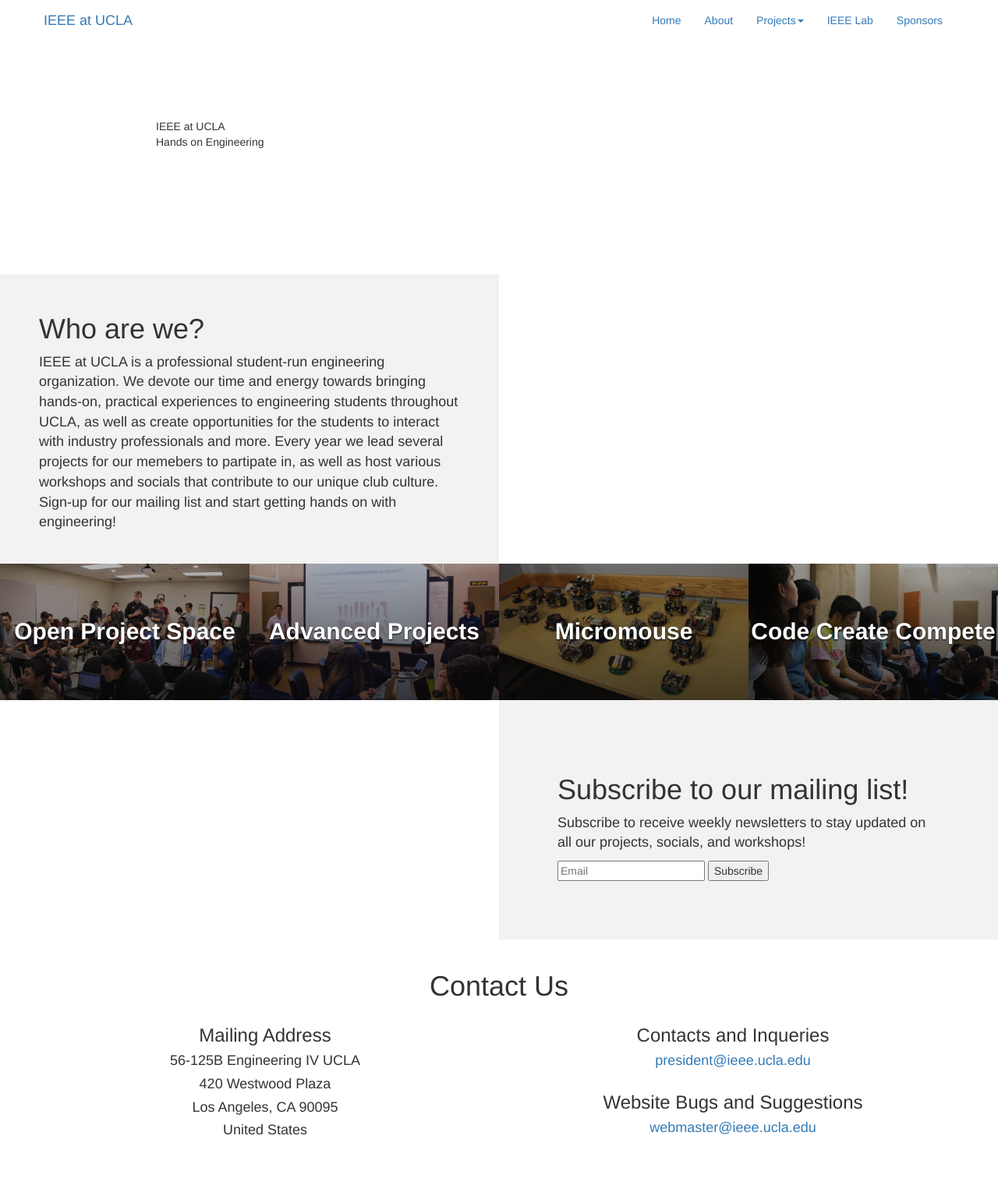
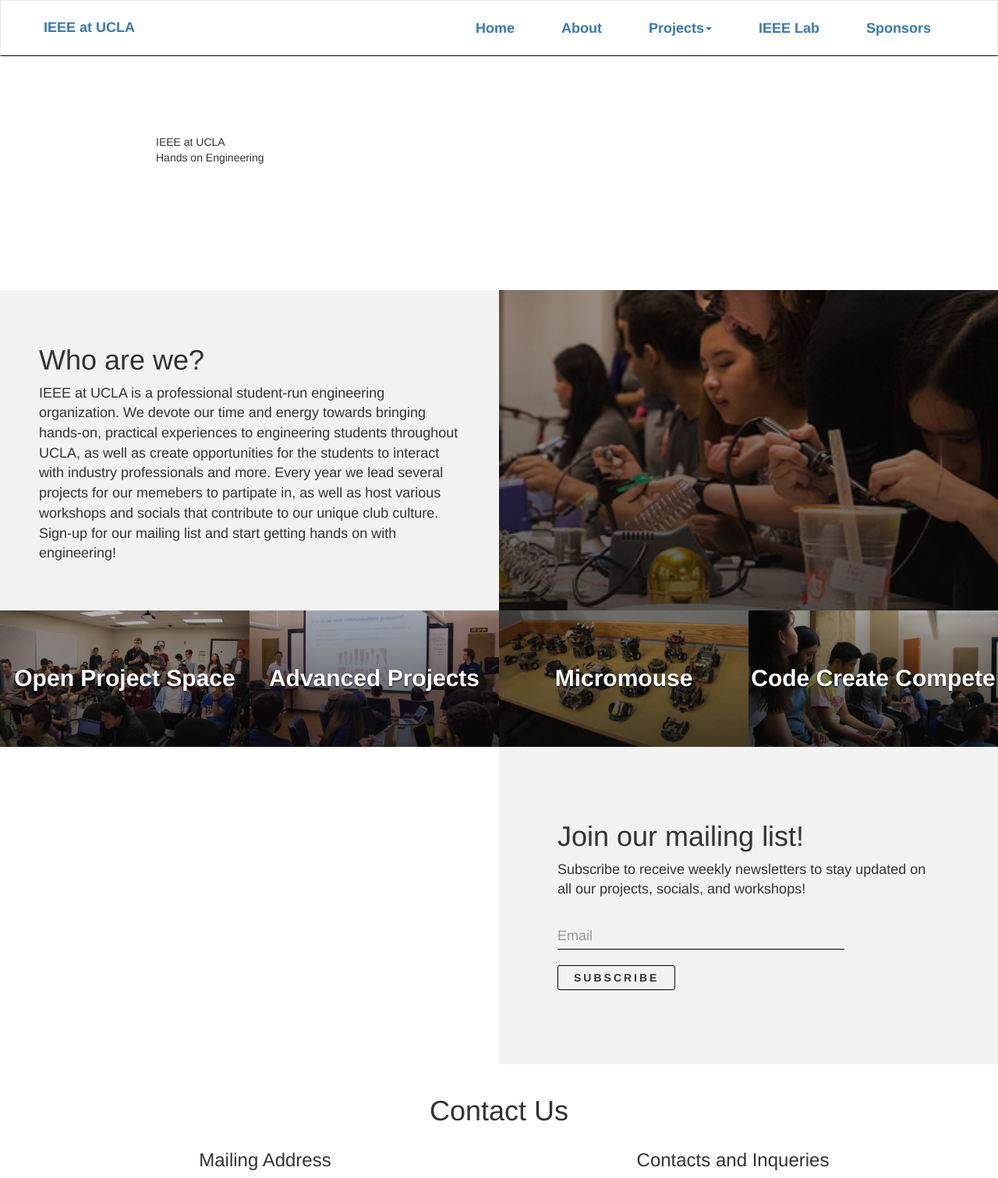
Before and after one commit to UCLA-IEEE/ieeebruins.com, a PHP site: page / in a window 1280 px wide. Shown: the top 1511 px of the page at 78% size. Run offline with PHP 8.4, Linux system fonts and the light colour scheme; some libraries are stand-ins or nearby versions.

Commit message:
more pictures, better navbar

```diff
--- a/css/index.css
+++ b/css/index.css
@@ -11,13 +11,26 @@
 
 /* DESCRIPTION */
 
+.description-container {
+    display: table;
+}
+
 .description {
+    display: table-column;
     background-color: #F2F2F2;
-    padding: 30px 50px;
+    padding: 50px;
 }
 
 .description p {
     font-size: 18px;
+}
+
+.descrip-img {
+    display: table-column;
+    float: none;
+    background: linear-gradient(rgba(10, 10, 10, 0.3), rgba(10, 10, 10, 0.7)),
+        url(../images/soldering-workshop.jpg) center no-repeat;
+    background-size: cover;
 }
 
 /* PROJECTS */
@@ -108,6 +121,47 @@
     font-size: 18px;
 }
 
+.mailing-list form {
+    padding: 20px 0;
+}
+
+.mailing-list input {
+    border: none;
+    border-bottom: 1px solid black;
+    border-radius: 0px;
+    background-color: transparent;
+    box-shadow: none;
+
+    font-size: 18px;
+    padding: 10px 0;
+    margin-bottom: 10px;
+    width: 75%;
+}
+
+.mailing-list input:focus {
+    box-shadow: none;
+    border-color: black;
+}
+
+.mailing-list button {
+    padding: 5px 20px;
+    margin-top: 10px;
+    text-transform: uppercase;
+    font-weight: bold;
+    letter-spacing: 3px;
+
+    background-color: transparent;
+    border: 1px solid black;
+    border-radius: 3px;
+
+    transition: .3s ease;
+}
+
+.mailing-list button:hover {
+    background-color: black;
+    color: white;
+}
+
 /* CONTACT US */
 
 .contact-info {
--- a/css/navbar.css
+++ b/css/navbar.css
@@ -1,11 +1,48 @@
 .navbar {
     padding: 0 40px;
     margin: 0;
+    border-bottom: 1px solid black;
+    background-color: white;
+    border-radius: 0;
 }
 
-.nav a,
-.nav a:hover {
-    text-decoration: none;
+#myNavbar a,
+#myNavbar a:hover,
+#myNavbar a:focus,
+#myNavbar a:visited,
+.navbar-default .navbar-brand:hover {
+    color: #337ab7;
+}
+
+.navbar-default .navbar-brand {
+    font-size: 18px;
+    margin: 9px 0;
+    font-weight: bold;
+    color: #337ab7;
+}
+
+.nav li {
+    font-size: 18px;
+    padding: 10px 15px;
+    font-weight: bold;
+}
+
+.open {
+    background-color: white;
+}
+
+.navbar-toggle {
+    border: none;
+    margin: 17px 0;
+}
+
+.navbar-inverse .navbar-toggle:focus,
+.navbar-inverse .navbar-toggle:hover {
+    background-color: transparent;
+}
+
+.icon-bar {
+    background-color: #337ab7;
 }
 
 @media (max-width: 768px) {
--- a/includes/navbar.html
+++ b/includes/navbar.html
@@ -1,4 +1,4 @@
-<div class="navbar">
+<div class="navbar navbar-default">
     <div class="container-fluid">
         <div class="navbar-header">
             <a class="navbar-brand" href="../">IEEE at UCLA</a>
@@ -10,7 +10,7 @@
         </div>
         <div class='collapse navbar-collapse' id='myNavbar'>
         <ul class="nav navbar-nav navbar-right">
-            <li class="active"><a href="../">Home</a></li>
+            <li><a href="../">Home</a></li>
             <li class="dropdown"><a href="#">About</a></li>
             <li class="dropdown">
                 <a class="dropdown-toggle" data-toggle="dropdown" href="#">Projects<span class="caret"></span></a>
--- a/index.php
+++ b/index.php
@@ -31,13 +31,13 @@
     </div>
 
     <!-- DESCRIPTION -->
-    <div class='container-fluid'>
-        <div class='row'>
+    <div class='container-fluid description-wraper'>
+        <div class='row description-container'>
             <div class='description col-md-6'>
                 <h1>Who are we?</h1>
                 <p>IEEE at UCLA is a professional student-run engineering organization. We devote our time and energy towards bringing hands-on, practical experiences to engineering students throughout UCLA, as well as create opportunities for the students to interact with industry professionals and more. Every year we lead several projects for our memebers to partipate in, as well as host various workshops and socials that contribute to our unique club culture. Sign-up for our mailing list and start getting hands on with engineering!</p>
             </div>
-            <div class='col-md-6'></div>
+            <div class='col-md-6 descrip-img'></div>
         </div>
     </div>
 
@@ -88,14 +88,17 @@
     </div>
 
     <!-- MAILING LIST -->
+    <!-- TODO: wire up form and implement some sort of confirmation system -->
     <div class='container-fluid'>
         <div class='row'>
             <div class='col-md-6'></div>
             <div class='mailing-list col-md-6'>
-                <h1>Subscribe to our mailing list!</h1>
+                <h1>Join our mailing list!</h1>
                 <p>Subscribe to receive weekly newsletters to stay updated on all our projects, socials, and workshops!</p>
                 <form>
-                    <input type='email' class='email-address' placeholder='Email'/>
+                    <div>
+                        <input type='email' class='form-control email-address' placeholder='Email'/>
+                    </div>
                     <button type='submit' class='subscribe'>Subscribe</button>
                 </form>
             </div>
```
Also changed, not shown: images/soldering-workshop.jpg (added).
